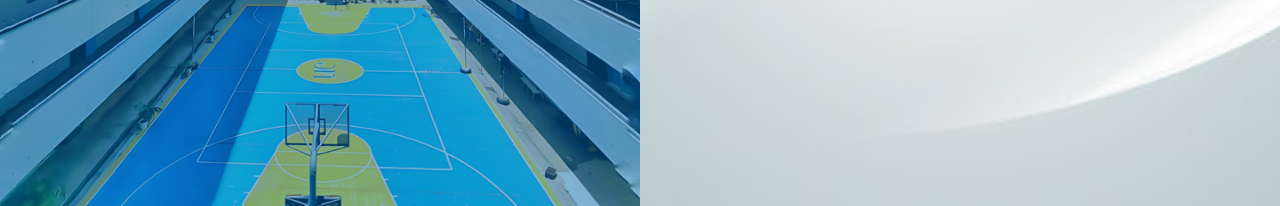
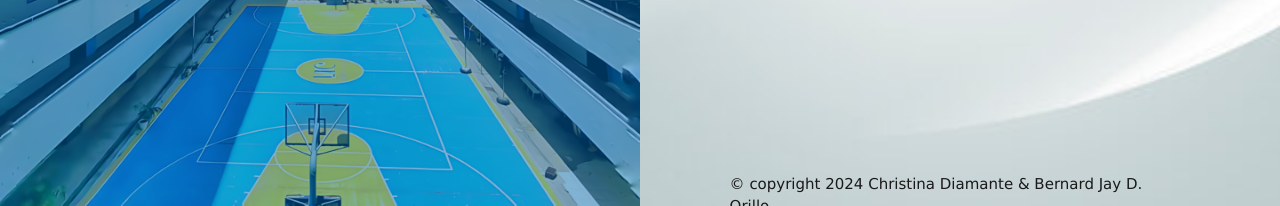
Before and after one commit to Beirun/AttendanceChecker, a Flask app: page /admin in a window 1280 px wide. Shown: the part 594-800 px from the top of the page. Run offline with Flask 3, Linux system fonts and the light colour scheme; data comes from the database, SQL or seed files in the repository; both versions use the stored data as it was after the commit.

Commit message:
Final Update

```diff
--- a/app.py
+++ b/app.py
@@ -2,8 +2,6 @@ from flask import Flask, render_template, url_for, request, session, redirect, f
 from dbhelper import *
 import cv2
 import time
-import qrcode
-import io
 app = Flask(__name__)
 app.secret_key = 'secret'
 
--- a/static/css/login.css
+++ b/static/css/login.css
@@ -121,6 +121,17 @@ input:focus ~ label, input:valid ~ label{
     border: #0066b2 1px solid;
 }
 
+.footer{
+    height: 2.5vh;
+    position: fixed ;
+    width: 35vw;
+    display: flex;
+    justify-content: center;
+    align-items: center;
+    color: #191919;
+    bottom: 1px;
+    right: 8%
+}
 
 
 .message{
--- a/templates/attendance.html
+++ b/templates/attendance.html
@@ -62,7 +62,7 @@
 </div>
 </div>
 <div class=" footer">
-    &copy; copyright 2024 Bernard Jay D. Orillo
+    &copy; copyright 2024 Christina Diamante & Bernard Jay D. Orillo
 </div>
 
 <script>
--- a/templates/home.html
+++ b/templates/home.html
@@ -62,6 +62,9 @@
         </div>
     </div>
 
+</div>
+<div class="footer">
+    &copy; copyright 2024 Christina Diamante & Bernard Jay D. Orillo
 </div>
 
 <script>
--- a/templates/index.html
+++ b/templates/index.html
@@ -126,6 +126,9 @@
         </div>
 
     </div>
+</div>
+<div class=" footer">
+    &copy; copyright 2024 Christina Diamante & Bernard Jay D. Orillo
 </div>
 
 <script src="{{url_for('static', filename='js/webcam.js')}}"></script>
--- a/templates/list.html
+++ b/templates/list.html
@@ -250,7 +250,7 @@
 </div>
 </div>
 <div class=" footer">
-    &copy; copyright 2024 Bernard Jay D. Orillo
+    &copy; copyright 2024 Christina Diamante & Bernard Jay D. Orillo
 </div>
 
 
--- a/templates/login.html
+++ b/templates/login.html
@@ -48,6 +48,9 @@
 
     </div>
 
+</div>
+<div class=" footer">
+    &copy; copyright 2024 Christina Diamante & Bernard Jay D. Orillo
 </div>
 
 <script>
```
Also changed, not shown: static/css/home.css (+10 -1 lines), static/images/12331.jpg, student.db.
